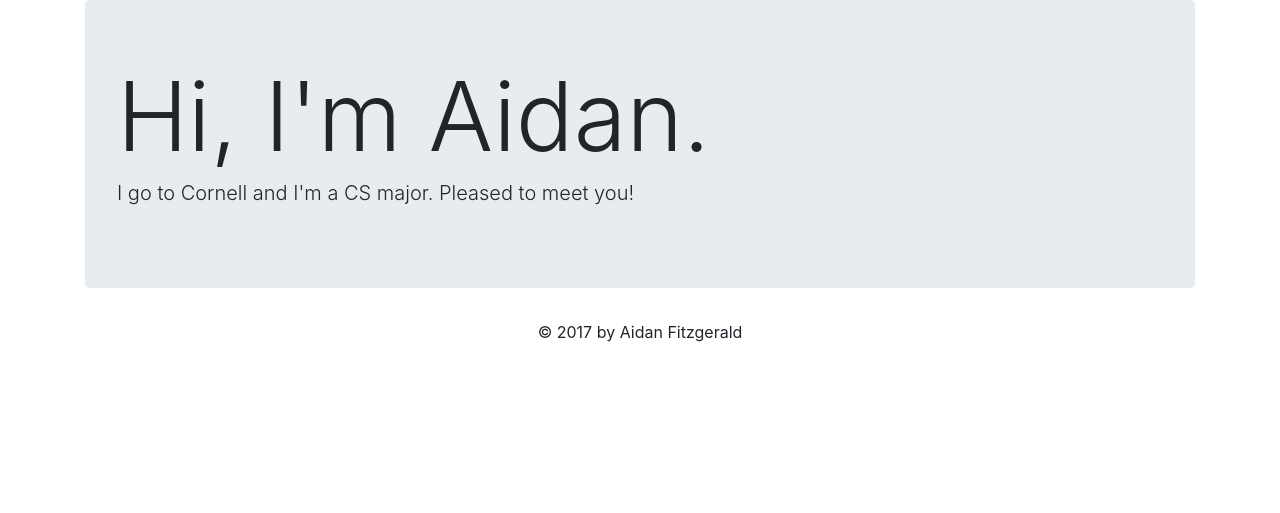
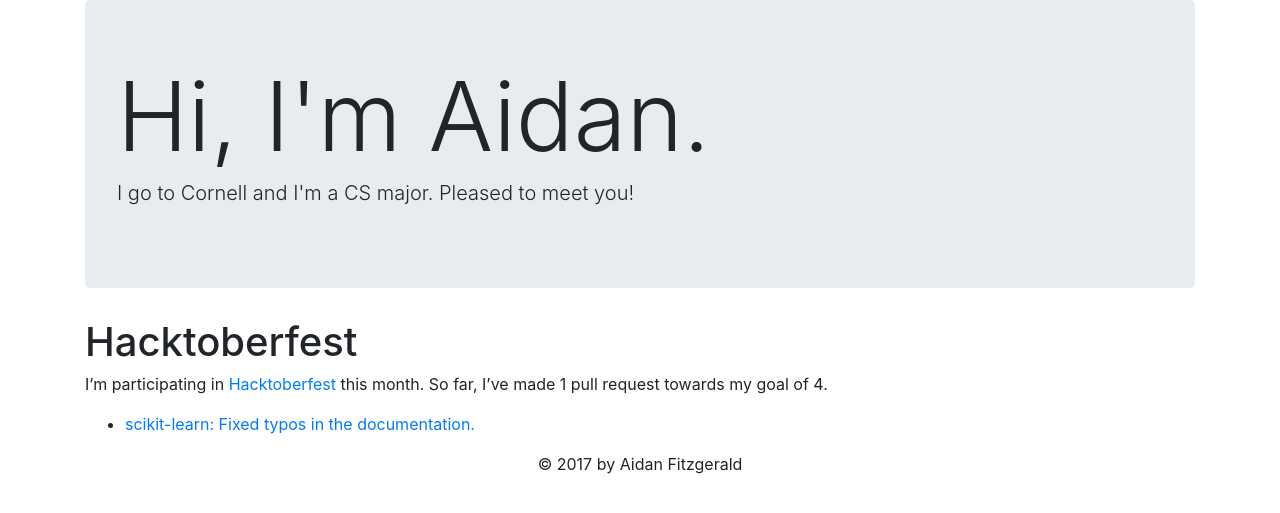
Before and after one commit to aidan-fitz/aidan-fitz.com, a Jekyll site: the page built from index.md, in a window 1280 px wide. Shown: the top 513 px of the page. Built offline with Jekyll 4.4.1, drawn with Linux system fonts in a browser that asks for light colours; nearby versions of some CDN libraries.

Commit message:
+Hacktoberfest

```diff
--- a/index.md
+++ b/index.md
@@ -7,3 +7,10 @@ title: Home
   <h1 class="display-1">Hi, I'm Aidan.</h1>
   <p class="lead">I go to Cornell and I'm a CS major. Pleased to meet you!</p>
 </div>
+
+# Hacktoberfest
+
+I'm participating in [Hacktoberfest](https://hacktoberfest.digitalocean.com/) this month. So far,
+I've made 1 pull request towards my goal of 4.
+
+- [scikit-learn: Fixed typos in the documentation.](https://github.com/scikit-learn/scikit-learn/pull/9878)
```
